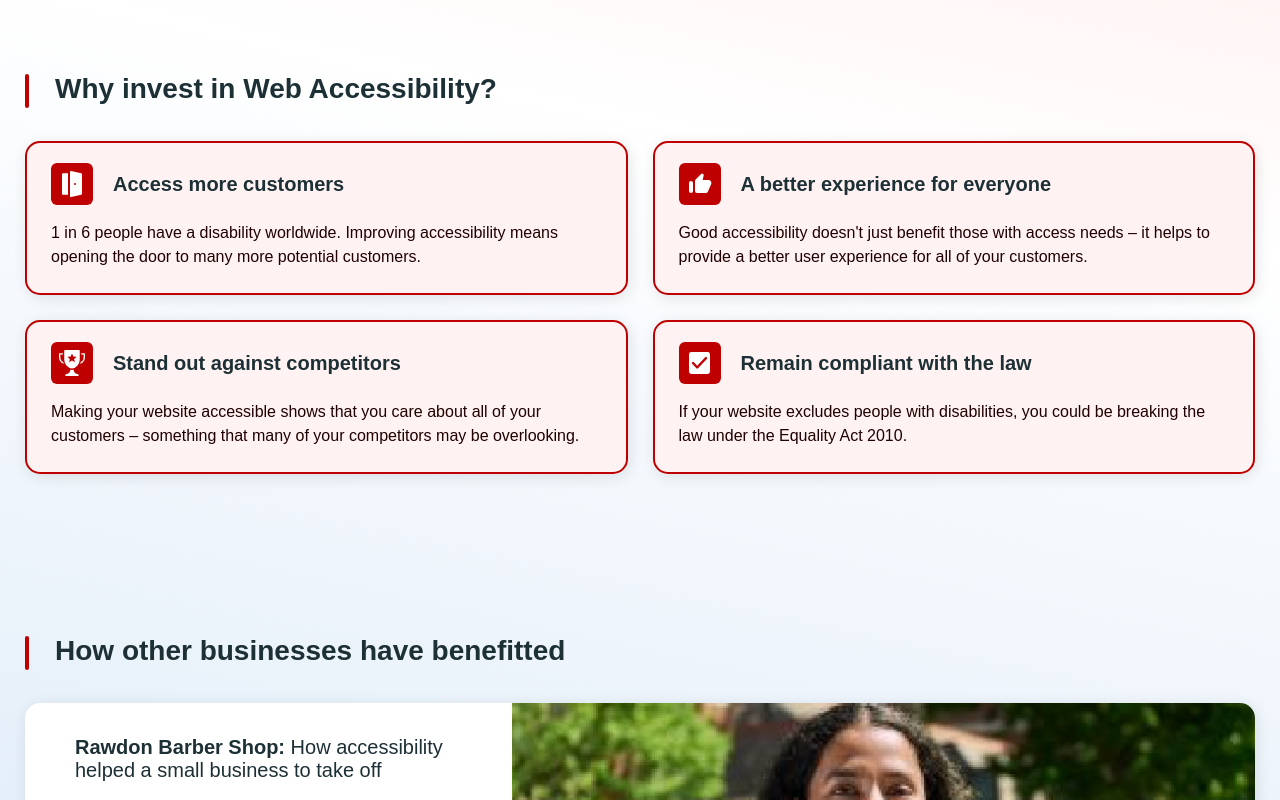
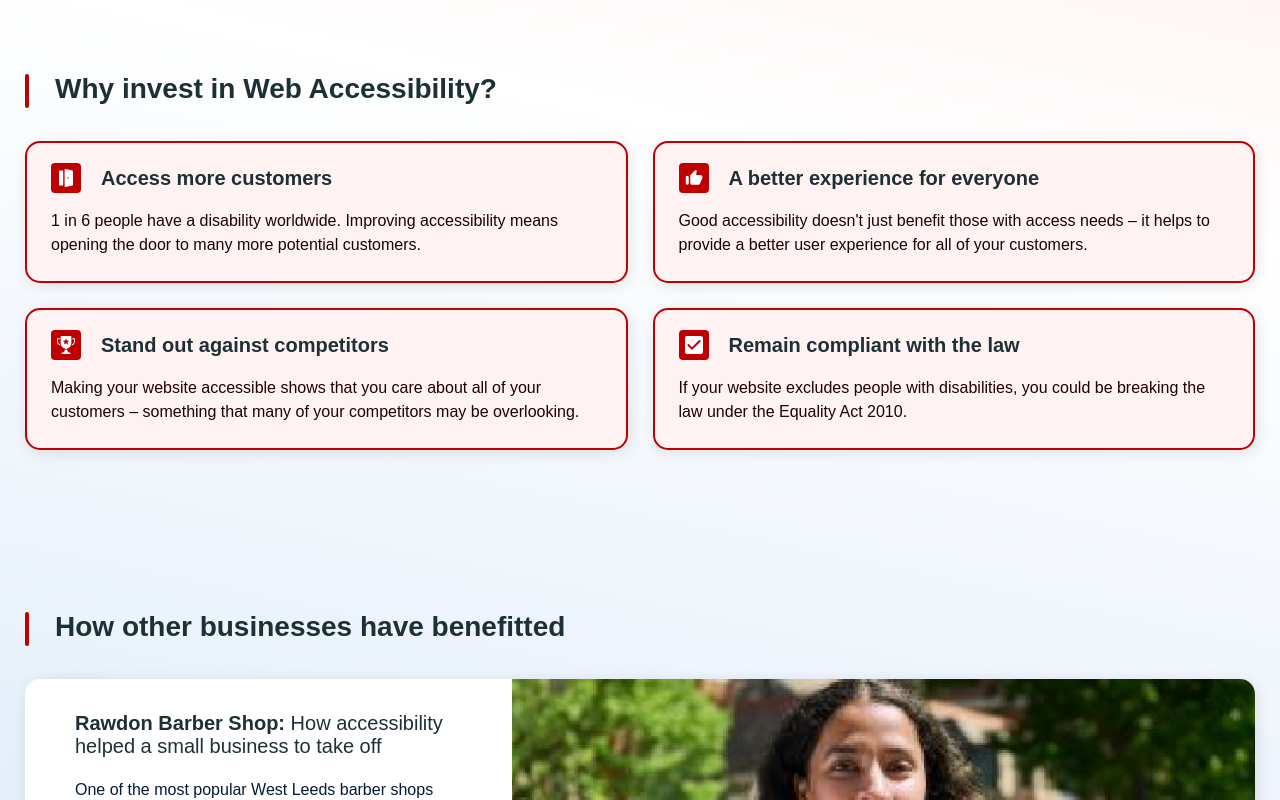
Before and after one commit to WillisDyson/project-rb, a React (Create React App) app: page / in a window 1280 px wide. Shown: the part 680-1480 px from the top of the page. Built offline with nearby package versions, Linux system fonts and the light colour scheme; a web font is replaced by a local one.

Commit message:
Slice and tile grid adjustments

```diff
--- a/src/components/generic/article-section/ArticleSection.module.scss
+++ b/src/components/generic/article-section/ArticleSection.module.scss
@@ -2,11 +2,21 @@
 @use "global-stylesheets/GlobalColours.scss" as *;
 @use "global-stylesheets/GlobalFunctions.scss" as *;
 @use "global-stylesheets/GlobalVariables.scss" as *;
+@use "global-stylesheets/GlobalBreakpoints.scss" as *;
 
 .article-section {
     display: flex;
     flex-direction: column;
     gap: calc($global-tile-gap * 1.5);
+    margin-top: 60px;
+
+    @media (max-width: $large-width) or (max-height: $large-height) {
+        margin-top: 45px;
+    }
+
+    @media (max-width: $medium-width) or (max-height: $medium-height) {
+        margin-top: 35px;
+    }
 
     &__button {
         align-self: flex-start;
--- a/src/components/generic/slice/Slice.js
+++ b/src/components/generic/slice/Slice.js
@@ -1,6 +1,6 @@
 import styles from "./Slice.module.scss";
 
-const Slice = ({ className, headerText, variant, children, id }) => {
+const Slice = ({ className, headerText, descriptionText, variant, children, id }) => {
   return (
     <section
       className={`${styles["slice"]} ${className ? className : ""} ${
@@ -8,7 +8,8 @@ const Slice = ({ className, headerText, variant, children, id }) => {
       }`}
     >
       <div id={id} className={styles["slice__inner"]}>
-        {headerText && <h2>{headerText}</h2>}
+        {headerText && <h2 className={styles["slice__header"]}>{headerText}</h2>}
+        {descriptionText && <p className={styles["slice__desc"]}>{descriptionText}</p>}
         {children}
       </div>
     </section>
--- a/src/components/generic/slice/Slice.module.scss
+++ b/src/components/generic/slice/Slice.module.scss
@@ -31,19 +31,11 @@
     &__inner {
         margin: 0 auto;
         max-width: 1268px;
+    }
 
-        & > h2 {
+    &__header {
         align-items: center;
         display: flex;
-            margin-bottom: 60px;
-
-            @media (max-width: $large-width) or (max-height: $large-height) {
-                margin-bottom: 45px;
-            }
-
-            @media (max-width: $medium-width) or (max-height: $medium-height) {
-                margin-bottom: 35px;
-            }
 
         &::before {
             background-color: var(--accent-primary-red);
@@ -57,5 +49,16 @@
             width: 4px;
         }
     }
+
+    &__desc {
+        margin-top: 40px;
+
+        @media (max-width: $large-width) or (max-height: $large-height) {
+            margin-top: 28px;
+        }
+
+        @media (max-width: $medium-width) or (max-height: $medium-height) {
+            margin-top: 16px;
         }
     }
+}
--- a/src/components/generic/tiles-grid/TilesGrid.js
+++ b/src/components/generic/tiles-grid/TilesGrid.js
@@ -5,11 +5,13 @@ const TilesGrid = ({ className, variant, noOfColumns, children }) => {
   const columnClass = noOfColumns ? `tiles-grid--${noOfColumns}-col` : "";
 
   return (
-    <div
-      className={`${styles["tiles-grid"]} ${styles[columnClass]} ${className ? className : ""} ${
-        variant ? styles[variant] : ""}`}
-    >
-      {children}
+    <div className={`${styles["tiles-grid__outer"]}`}>
+        <div
+        className={`${styles["tiles-grid"]} ${styles[columnClass]} ${className ? className : ""} ${
+          variant ? styles[variant] : ""}`}
+      >
+        {children}
+      </div>
     </div>
   );
 };
--- a/src/components/generic/tiles-grid/TilesGrid.module.scss
+++ b/src/components/generic/tiles-grid/TilesGrid.module.scss
@@ -5,6 +5,18 @@
     display: grid;
     grid-template-columns: 50% 50%;
     margin: -12.5px;
+
+    &__outer {
+        margin-top: 60px;
+
+        @media (max-width: $large-width) or (max-height: $large-height) {
+            margin-top: 45px;
+        }
+
+        @media (max-width: $medium-width) or (max-height: $medium-height) {
+            margin-top: 35px;
+        }
+    }
 
     &--4-col {
         grid-template-columns: 25% 25% 25% 25%;
--- a/src/components/generic/tiles-grid/tile/Tile.module.scss
+++ b/src/components/generic/tiles-grid/tile/Tile.module.scss
@@ -43,15 +43,15 @@
     &__image-wrap {
         align-items: center;
         background-color: var(--accent-primary-red);
-        border-radius: 6px;
+        border-radius: 4px;
         display: flex;
-        height: 42px;
+        height: 30px;
         justify-content: center;
-        width: 42px;
+        width: 30px;
     }
 
     &__image {
-        max-height: 30px;
-        max-width: 30px;
+        max-height: 18px;
+        max-width: 18px;
     }
 }
--- a/src/data/homepage/homepageData.js
+++ b/src/data/homepage/homepageData.js
@@ -98,22 +98,22 @@ export const whyRollingBlock = [
 
 export const ourServices = [
   {
-    header: "Accessibility Compliance audits",
+    header: "Accessibility compliance testing",
+    description: "The best starting point for any accessibility journey. We'll identify accessibility barriers on your website or digital product, and provide you with a clear report on how to fix them.",
+    url: "#",
+  },
+  {
+    header: "Web Design and Development solutions",
     description: "The best way to determine how accessible your product or service is. With help from real user testers, we'll perform a comprehensive audit against Accessibility standards, identifying the problems and explaining how to fix them.",
     url: "#",
   },
   {
-    header: "Accessibility Compliance audits",
+    header: "Staff training and workshops",
     description: "The best way to determine how accessible your product or service is. With help from real user testers, we'll perform a comprehensive audit against Accessibility standards, identifying the problems and explaining how to fix them.",
     url: "#",
   },
   {
-    header: "Accessibility Compliance audits",
-    description: "The best way to determine how accessible your product or service is. With help from real user testers, we'll perform a comprehensive audit against Accessibility standards, identifying the problems and explaining how to fix them.",
-    url: "#",
-  },
-  {
-    header: "Accessibility Compliance audits",
+    header: "On-demand help and advice",
     description: "The best way to determine how accessible your product or service is. With help from real user testers, we'll perform a comprehensive audit against Accessibility standards, identifying the problems and explaining how to fix them.",
     url: "#",
   }
--- a/src/pages/Homepage.js
+++ b/src/pages/Homepage.js
@@ -74,8 +74,7 @@ const Homepage = () => {
         </TilesGrid>
       </Slice>
       <Slice
-        headerText={<>Our services</>}
-        descriptionText={<>The services we offer typically fall into these categories, however we are always happy to tailor them to your specific needs.</>}
+        headerText={<>How we'll help you get accessible</>}
       >
         <TilesGrid noOfColumns={2}>
           {ourServices.map((tile, idx) => (
```
Lines whose indentation alone changed are shown as unchanged.
